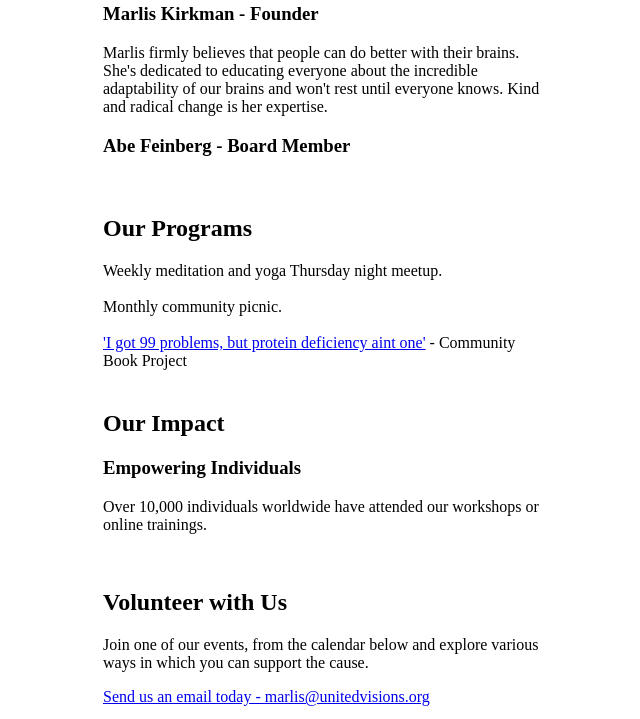
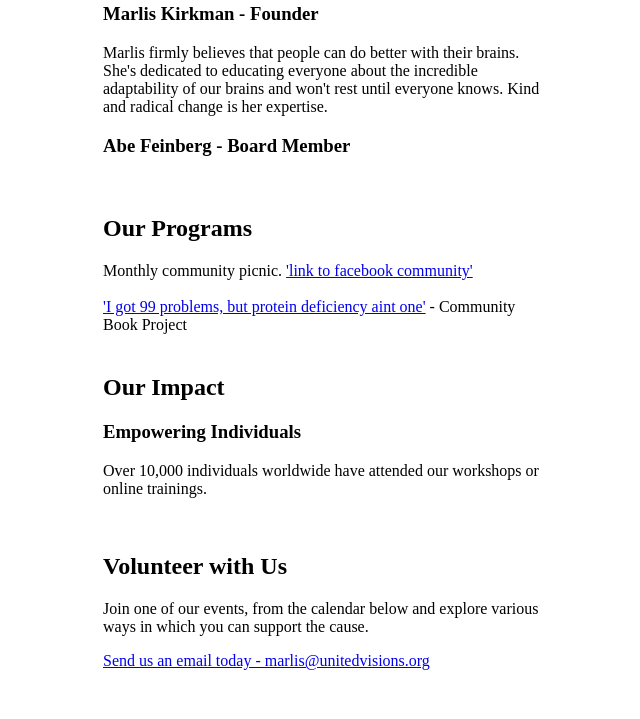
Before and after one commit to Frazer/unitedVisionsWebsite, a plain HTML site: page uv_index.html in a window 1280 px wide. Shown: the part 725-1444 px from the top of the page, without its empty margins (312-952 px from the left). Drawn offline with Linux system fonts and the light colour scheme.

Commit message:
update events

```diff
--- a/uv_index.html
+++ b/uv_index.html
@@ -116,12 +116,11 @@
     <!-- Programs and Services Section -->
     <section id="programs">
         <h2>Our Programs</h2>
-        <div class="program">
-            Weekly meditation and yoga Thursday night meetup.
-        </div>
-        <br>
+
         <div class="program">
             Monthly community picnic.
+            <a href="https://www.facebook.com/groups/veganpicnic">'link to facebook community'
+
         </div>
         <br>
         <div class="program">
```
